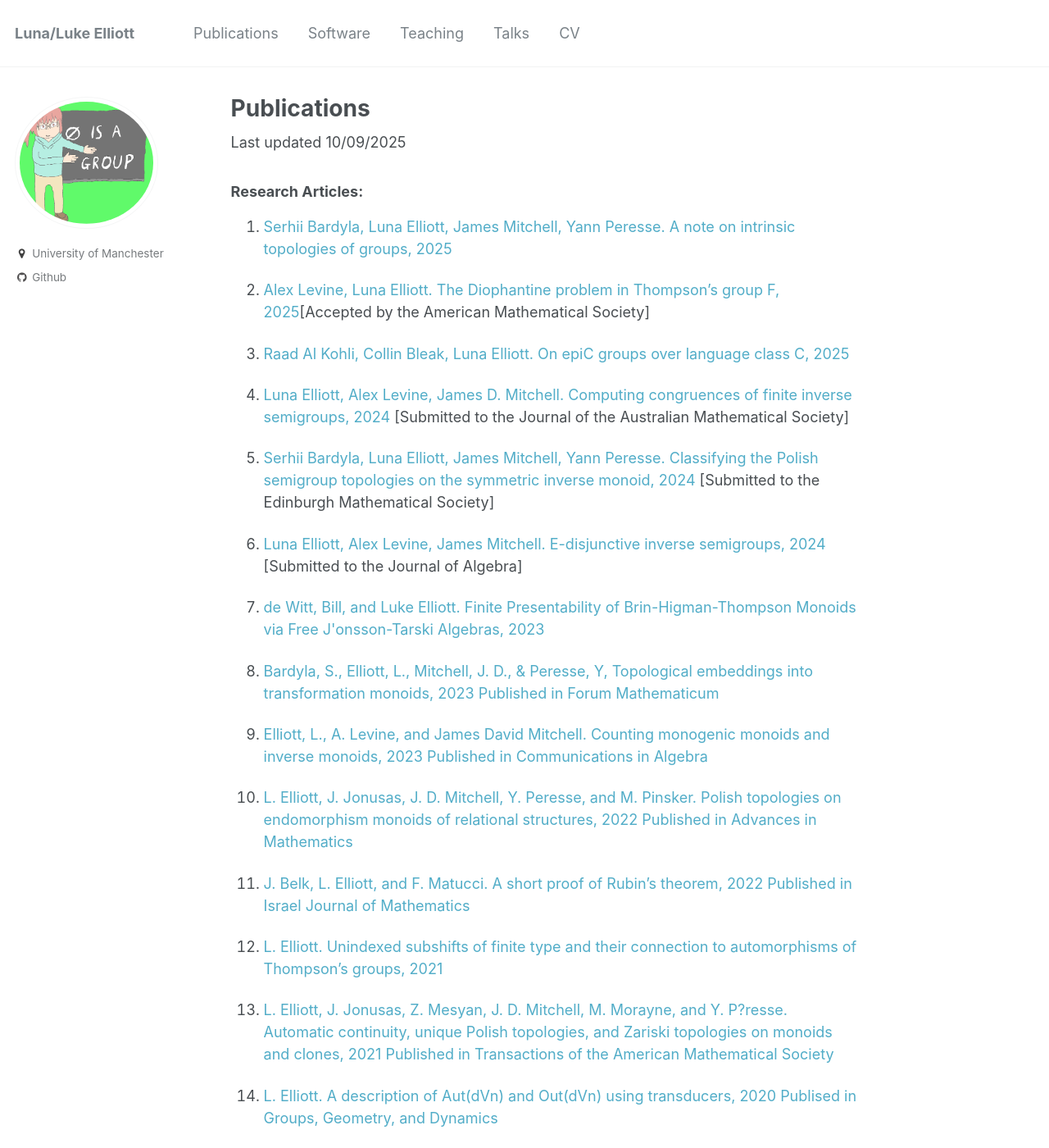
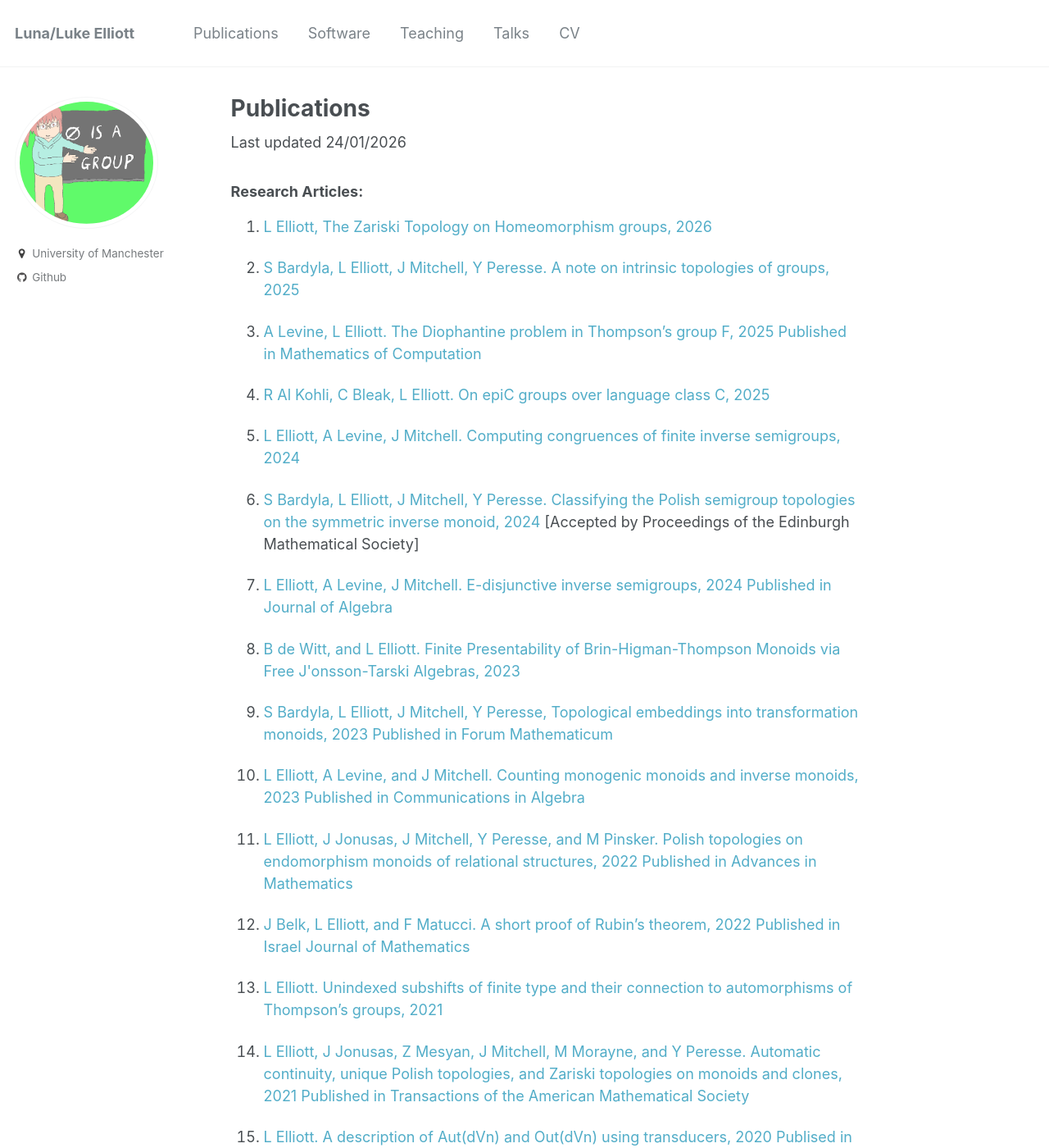
Before and after one commit to le27/L-Elliott, a Jekyll site: the page built from _pages/publications.md, in a window 1280 px wide and 1400 px high. Shown: the whole window at 82% size. Built offline with Jekyll 4.4.1, drawn with Linux system fonts in a browser that asks for light colours; some of the changed text lies outside the part shown.

Commit message:
Update publication entries and last updated date

```diff
--- a/_pages/publications.md
+++ b/_pages/publications.md
@@ -4,48 +4,49 @@ permalink: /publications/
 author_profile: true
 ---
 
-Last updated 10/09/2025
+Last updated 24/01/2026
 
 ### Research Articles:
-1. [Serhii Bardyla, Luna Elliott, James Mitchell, Yann Peresse. A note on intrinsic topologies of groups, 2025](https://arxiv.org/abs/2506.11500)
+1. [L Elliott, The Zariski Topology on Homeomorphism groups, 2026](https://arxiv.org/abs/2601.15185)
 
-1. [Alex Levine, Luna Elliott. The Diophantine problem in Thompson's group F, 2025](https://arxiv.org/abs/2502.14970)[Accepted by the American Mathematical Society]
+1. [S Bardyla, L Elliott, J Mitchell, Y Peresse. A note on intrinsic topologies of groups, 2025](https://arxiv.org/abs/2506.11500)
 
-13. [Raad Al Kohli, Collin Bleak, Luna Elliott. On epiC groups over language class C, 2025](https://arxiv.org/abs/2501.10259)
+1. [A Levine, L Elliott. The Diophantine problem in Thompson's group F, 2025](https://arxiv.org/abs/2502.14970) [Published in Mathematics of Computation](https://doi.org/10.1090/mcom/4113)
 
-12. [Luna Elliott, Alex Levine, James D. Mitchell. Computing congruences of finite inverse semigroups, 2024](https://arxiv.org/abs/2406.09281)
-[Submitted to the Journal of the Australian Mathematical Society]
+13. [R Al Kohli, C Bleak, L Elliott. On epiC groups over language class C, 2025](https://arxiv.org/abs/2501.10259)
 
-11. [Serhii Bardyla, Luna Elliott, James Mitchell, Yann Peresse. Classifying the Polish semigroup topologies on the symmetric inverse monoid, 2024](https://arxiv.org/abs/2405.20134)
-[Submitted to the Edinburgh Mathematical Society]
+12. [L Elliott, A Levine, J Mitchell. Computing congruences of finite inverse semigroups, 2024](https://arxiv.org/abs/2406.09281)
 
-10. [Luna Elliott, Alex Levine, James Mitchell. E-disjunctive inverse semigroups, 2024](https://arxiv.org/abs/2405.19825)
-[Submitted to the Journal of Algebra]
+11. [S Bardyla, L Elliott, J Mitchell, Y Peresse. Classifying the Polish semigroup topologies on the symmetric inverse monoid, 2024](https://arxiv.org/abs/2405.20134)
+[Accepted by Proceedings of the Edinburgh Mathematical Society]
 
-9. [de Witt, Bill, and Luke Elliott. Finite Presentability of Brin-Higman-Thompson Monoids via Free J\'onsson-Tarski Algebras, 2023](https://arxiv.org/abs/2303.16044)
+10. [L Elliott, A Levine, J Mitchell. E-disjunctive inverse semigroups, 2024](https://arxiv.org/abs/2405.19825)
+[Published in Journal of Algebra](https://doi.org/10.1016/j.jalgebra.2025.08.041)
 
-8. [Bardyla, S., Elliott, L., Mitchell, J. D., & Peresse, Y, Topological embeddings into transformation monoids, 2023](https://arxiv.org/abs/2302.08988)
-[Published in Forum Mathematicum](https://www.degruyter.com/document/doi/10.1515/forum-2023-0230/pdf)
+9. [B de Witt, and L Elliott. Finite Presentability of Brin-Higman-Thompson Monoids via Free J\'onsson-Tarski Algebras, 2023](https://arxiv.org/abs/2303.16044)
 
-7. [Elliott, L., A. Levine, and James David Mitchell. Counting monogenic monoids and inverse monoids, 2023](https://arxiv.org/abs/2303.12387)
-[Published in Communications in Algebra](https://www.tandfonline.com/doi/full/10.1080/00927872.2023.2214821#abstract)
+8. [S Bardyla, L Elliott, J Mitchell, Y Peresse, Topological embeddings into transformation monoids, 2023](https://arxiv.org/abs/2302.08988)
+[Published in Forum Mathematicum](https://doi.org/10.1515/forum-2023-0230)
 
-6. [L. Elliott, J. Jonusas, J. D. Mitchell, Y. Peresse, and M. Pinsker. Polish topologies on endomorphism monoids of relational structures, 2022](https://arxiv.org/abs/2203.11577)
-[Published in Advances in Mathematics](https://www.sciencedirect.com/science/article/abs/pii/S0001870823003572)
+7. [L Elliott, A Levine, and J Mitchell. Counting monogenic monoids and inverse monoids, 2023](https://arxiv.org/abs/2303.12387)
+[Published in Communications in Algebra](https://doi.org/10.1080/00927872.2023.2214821)
 
-5. [J. Belk, L. Elliott, and F. Matucci. A short proof of Rubin's theorem, 2022](https://arxiv.org/abs/2203.05930)
-[Published in Israel Journal of Mathematics](https://link.springer.com/article/10.1007/s11856-024-2700-3#:~:text=Abstract,up%20to%20G%2Dequivariant%20homeomorphism)
+6. [L Elliott, J Jonusas, J Mitchell, Y Peresse, and M Pinsker. Polish topologies on endomorphism monoids of relational structures, 2022](https://arxiv.org/abs/2203.11577)
+[Published in Advances in Mathematics](https://doi.org/10.1016/j.aim.2023.109214)
 
-4. [L. Elliott. Unindexed subshifts of finite type and their connection to automorphisms of Thompson's groups, 2021](https://arxiv.org/abs/2112.13359)
+5. [J Belk, L Elliott, and F Matucci. A short proof of Rubin's theorem, 2022](https://arxiv.org/abs/2203.05930)
+[Published in Israel Journal of Mathematics](https://doi.org/10.1007/s11856-024-2700-3)
 
-3. [L. Elliott, J. Jonusas, Z. Mesyan, J. D. Mitchell, M. Morayne, and Y. P?resse. Automatic continuity, unique Polish topologies, and Zariski topologies on monoids and clones, 2021](https://arxiv.org/abs/1912.07029)
-[Published in Transactions of the American Mathematical Society](https://www.ams.org/journals/tran/2023-376-11/S0002-9947-2023-08987-5/home.html)
+4. [L Elliott. Unindexed subshifts of finite type and their connection to automorphisms of Thompson's groups, 2021](https://arxiv.org/abs/2112.13359)
 
-2. [L. Elliott. A description of Aut(dVn) and Out(dVn) using transducers, 2020](https://arxiv.org/abs/2009.05450)
-[Publised in Groups, Geometry, and Dynamics](https://ems.press/content/serial-article-files/30191)
+3. [L Elliott, J Jonusas, Z Mesyan, J Mitchell, M Morayne, and Y Peresse. Automatic continuity, unique Polish topologies, and Zariski topologies on monoids and clones, 2021](https://arxiv.org/abs/1912.07029)
+[Published in Transactions of the American Mathematical Society](https://doi.org/10.1090/tran/8987)
 
-1. [C. Bleak, L. Elliott, and J. Hyde. Sufficient conditions for a group of homeomorphisms of the cantor set to be two-generated, 2020](https://arxiv.org/abs/2008.04791)
-[Published in Journal of the Institute of Mathematics of Jussieu](https://www.cambridge.org/core/journals/journal-of-the-institute-of-mathematics-of-jussieu/article/sufficient-conditions-for-a-group-of-homeomorphisms-of-the-cantor-set-to-be-twogenerated/FB64BF6FC27C0E053C21D6A2D954104F)
+2. [L Elliott. A description of Aut(dVn) and Out(dVn) using transducers, 2020](https://arxiv.org/abs/2009.05450)
+[Publised in Groups, Geometry, and Dynamics](https://doi.org/10.4171/GGD/697)
+
+1. [C Bleak, L Elliott, and J Hyde, Sufficient conditions for a group of homeomorphisms of the cantor set to be two-generated, 2020](https://arxiv.org/abs/2008.04791)
+[Published in Journal of the Institute of Mathematics of Jussieu](https://doi.org/10.1017/S1474748024000045)
 
 
 ### Master's Thesis
```
